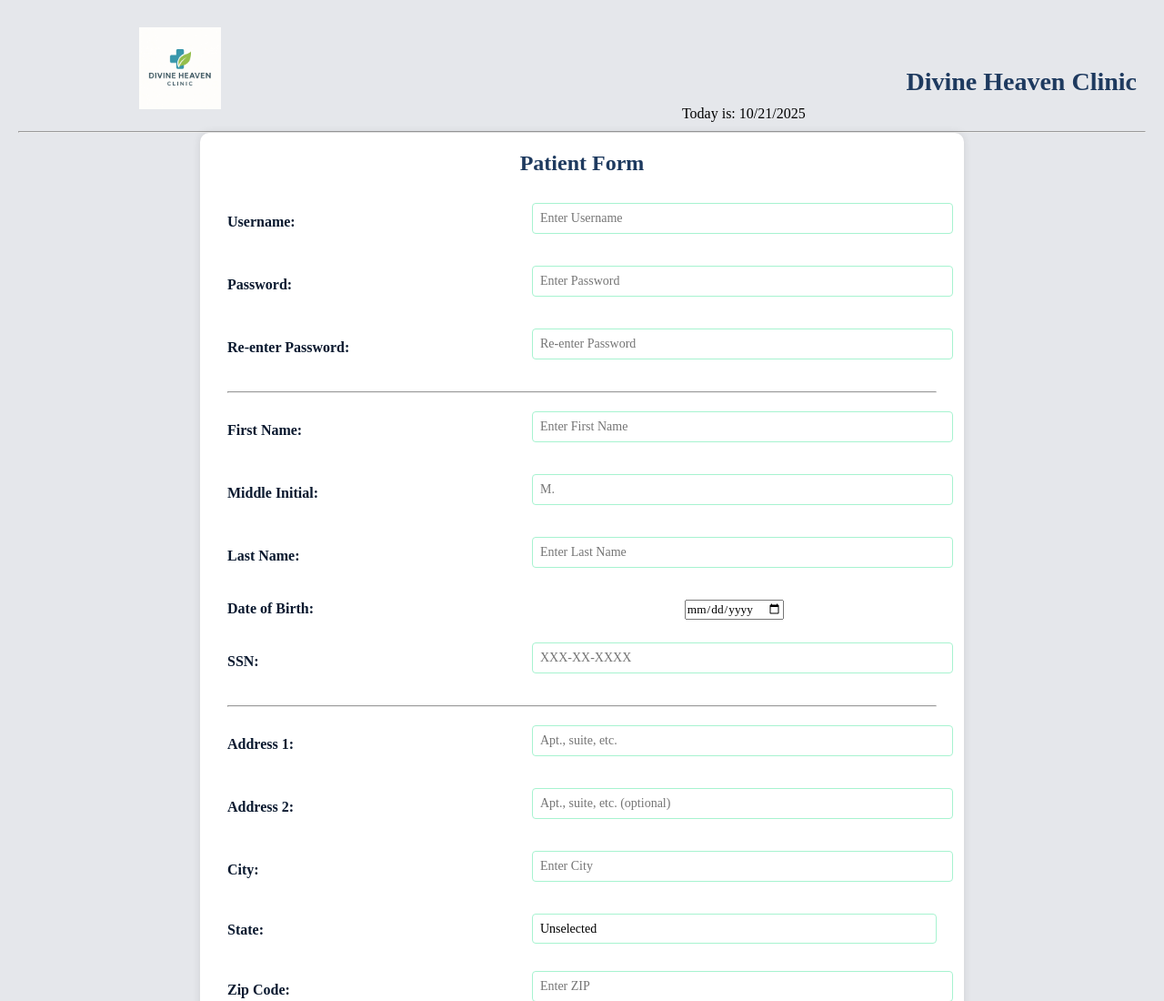
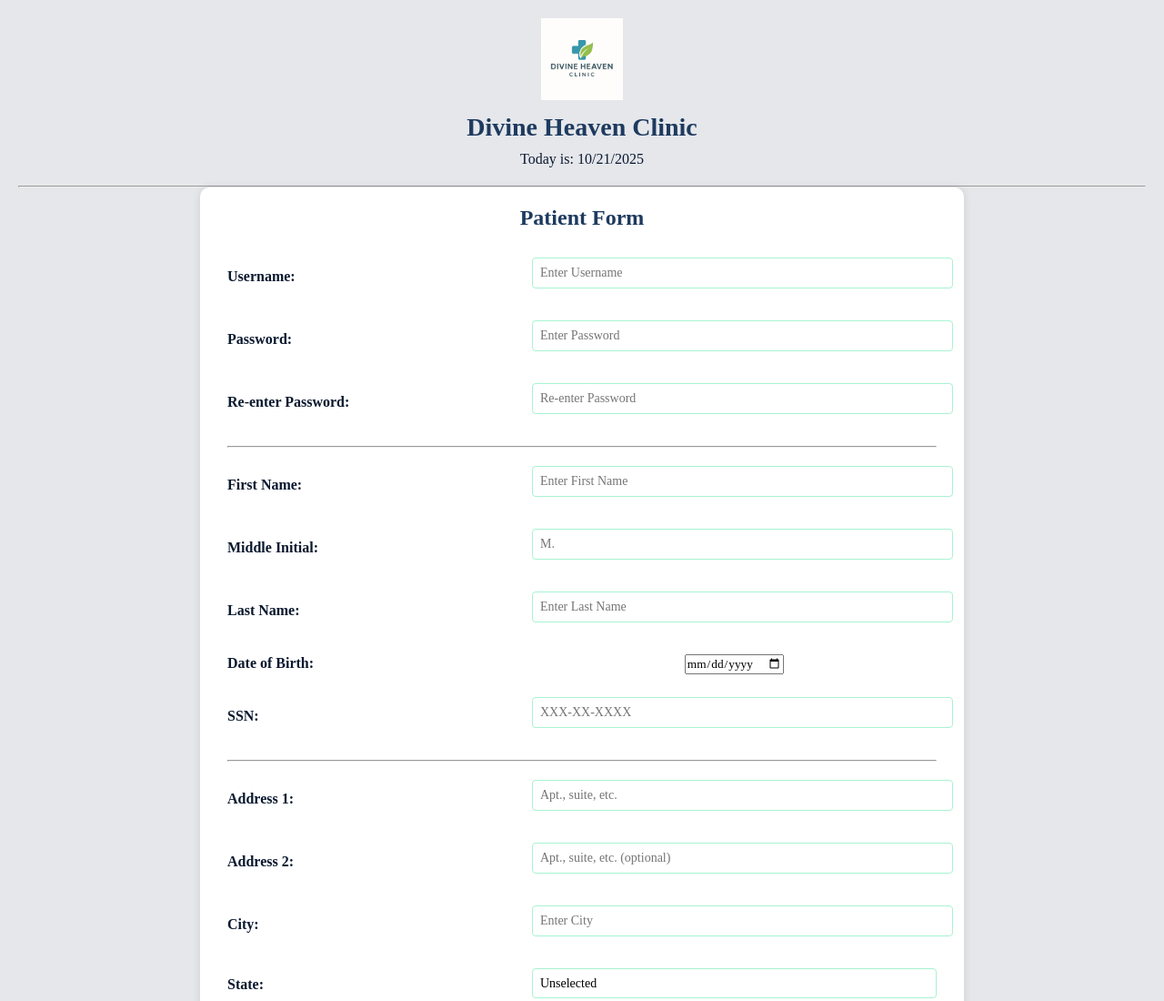
Before and after one commit to migyzun/mis3371-homework2, a plain HTML site: page index.html in a window 1280 px wide. Shown: the top 1100 px of the page at 91% size. Drawn offline with Linux system fonts and the light colour scheme.

Commit message:
Update index.html

```diff
--- a/index.html
+++ b/index.html
@@ -17,22 +17,11 @@ Description: This is a form that will collect the users information and use it t
     <title>Homework 2 - HTML Form</title>
 </head>
 <body>
-    <table>
-        <tr>
-            <!-- logo -->
-            <td>
-                <img id="logo" src="logo.jpg" alt= "company logo" />
-            </td>
-            <td valign="bottom" align="right">
-                <h1>Divine Heaven Clinic</h1>
-                <!-- Today's Date -->
-                <center>
-                    <p>Today is: <span id="currentDate"></span></p>
-                    <p id="date"></p>
-                </center>
-            </td>
-        </tr>
-    </table>
+    <header style="text-align: center;">
+        <img id="logo" src="logo.jpg" alt="company logo" />
+        <h1>Divine Heaven Clinic</h1>
+        <p>Today is: <span id="currentDate"></span></p>
+    </header>
     <hr>
 
     <main>
```
